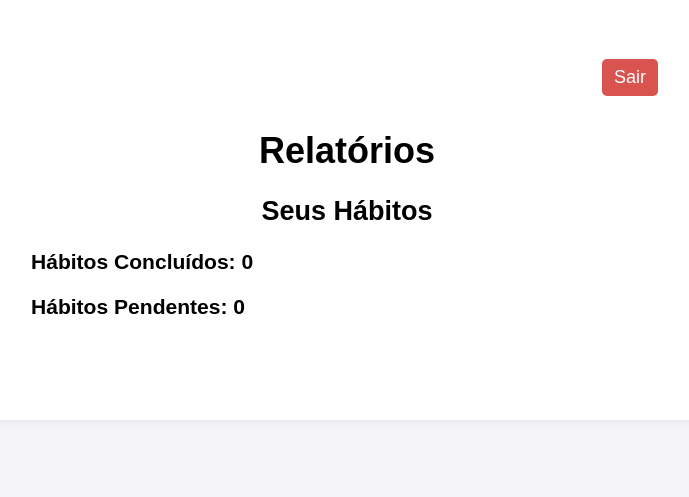
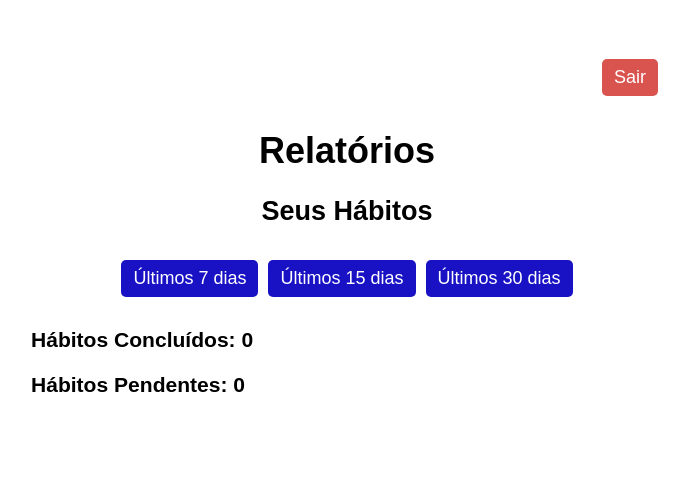
Before and after one commit to orafaeldantas/habit-tracker, a Flask app: page /reports in a window 1280 px wide. Shown: the part 101-598 px from the top of the page, without its empty margins (293-982 px from the left). Run offline with Flask 3, Linux system fonts and the light colour scheme; the visitor is signed in with stand-in values (Sample User, id 1); data that the repository does not hold is empty.

Commit message:
feat: add new elements to reports.html

```diff
--- /dev/null
+++ b/static/css/reports.css
@@ -0,0 +1,63 @@
+
+body {
+    font-family: Arial, sans-serif;
+    font-size: 18px;
+    background-color: #f4f4f9;
+    margin-top: 50px;
+    padding: 0;
+    display: flex;
+    flex-direction: column;
+    align-items: center;
+    justify-content: center;
+  }
+
+.container {
+    width: 50%;
+    margin: 50px auto;
+    background: #fff;
+    border-radius: 10px;
+    padding: 50px;
+    padding-bottom: 80px;
+    box-shadow: 0 0 10px rgba(0,0,0,0.1);
+  }
+
+  h1, h2 {
+    text-align: center;
+  }
+
+.btn {
+    background-color: #1812c4;
+    display: inline-block;
+    margin: 10px 5px;
+    padding: 8px 12px;
+    color: white;
+    text-decoration: none;
+    border-radius: 5px;
+
+  }
+
+.btn:hover {
+    background-color: #1510a1;
+}
+
+.btn-logout {
+    background-color: #d9534f;
+}
+
+.btn-logout:hover {
+    background-color: #c9302c;
+}
+
+.container-logout {
+    display: flex;
+    align-items: right;
+    justify-content: right;
+    flex-direction: row;
+}
+
+.container-btn {
+    display: flex;
+    align-items: center;
+    justify-content: center;
+    flex-direction: row;
+}
--- a/templates/reports.html
+++ b/templates/reports.html
@@ -4,18 +4,25 @@
 {% block title %}Reports{% endblock %}
 
 {% block styles %}
-  <link rel="stylesheet" href="{{ url_for('static', filename='css/dashboard.css') }}">
+  <link rel="stylesheet" href="{{ url_for('static', filename='css/reports.css') }}">
 {% endblock %}
 
 {% block content %}
 
     <div class="container">
+
       <div class="container-logout">
         <a href="{{ url_for('auth.logout_user') }}" class="btn btn-logout">Sair</a>
       </div>
 
       <h1>Relatórios</h1>
       <h2>Seus Hábitos</h2>
+
+      <div class="container-btn">
+        <a href="#" class="btn btn-seven-days">Últimos 7 dias</a>
+        <a href="#" class="btn btn-fifteen-days">Últimos 15 dias</a>
+        <a href="#" class="btn btn-thirty-days">Últimos 30 dias</a>
+      </div>
 
       <h3>Hábitos Concluídos: {{habits['completed']}}</h3>
       <h3>Hábitos Pendentes: {{habits['pending']}}</h3>
```
Also changed, not shown: static/css/global.css (line endings or trailing spaces). Lines whose indentation alone changed are shown as unchanged.
